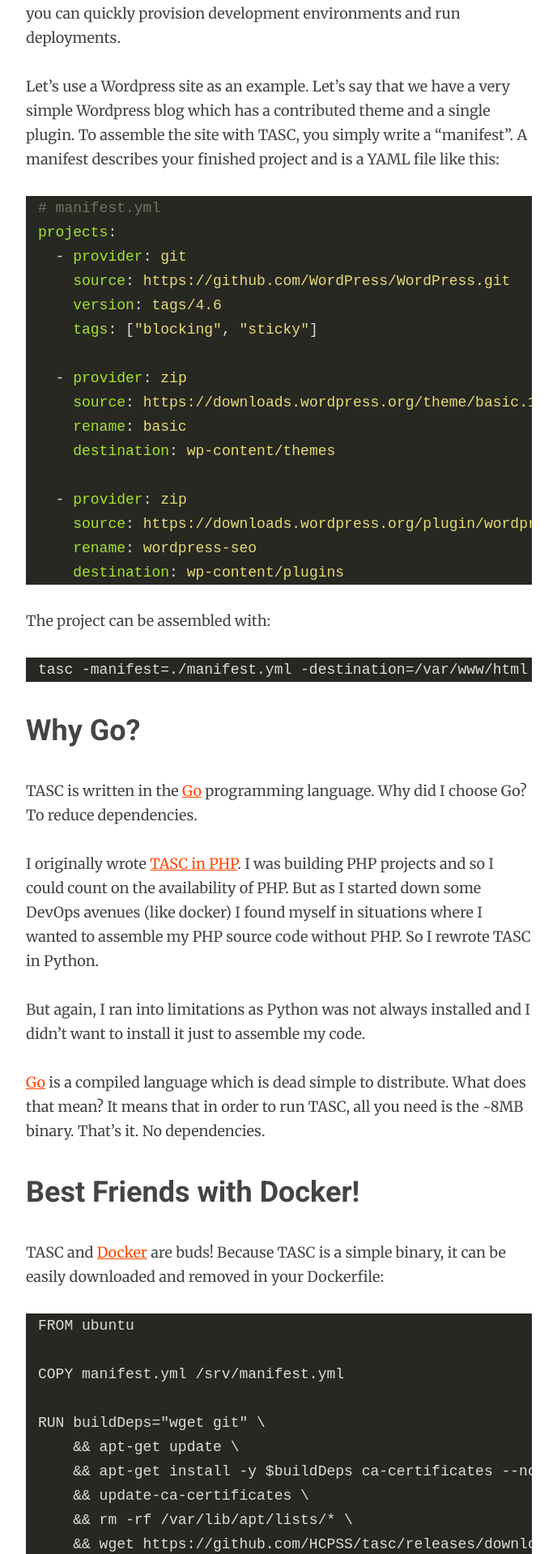
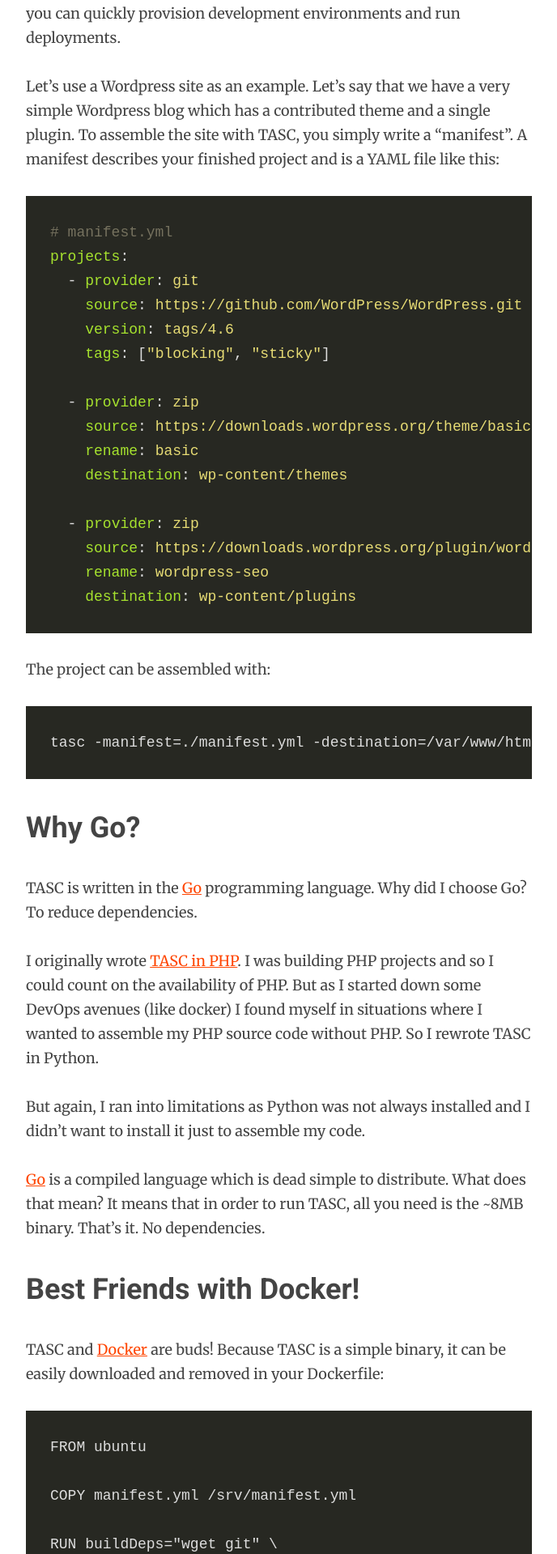
Before and after one commit to bander2/bander2.github.io, a Jekyll site: the page built from _posts/2016-08-22-introducing-tasc.markdown, in a window 1280 px wide. Shown: the part 628-2547 px from the top of the page at 81% size, without its empty margins (463-1151 px from the left). Built offline with Jekyll 4.4.1, drawn with Linux system fonts in a browser that asks for light colours.

Commit message:
Code highlighter padding

```diff
--- a/_sass/typography.scss
+++ b/_sass/typography.scss
@@ -69,8 +69,7 @@
 }
 
 pre.highlight {
-    padding-left:  $line-height-base / 2;
-    padding-right: $line-height-base / 2;
+    padding: $line-height-base;
 }
 
 a {
```
